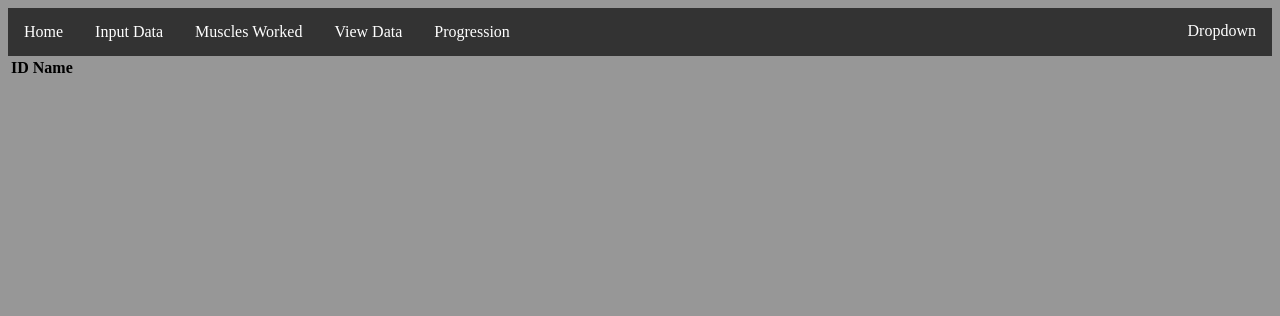
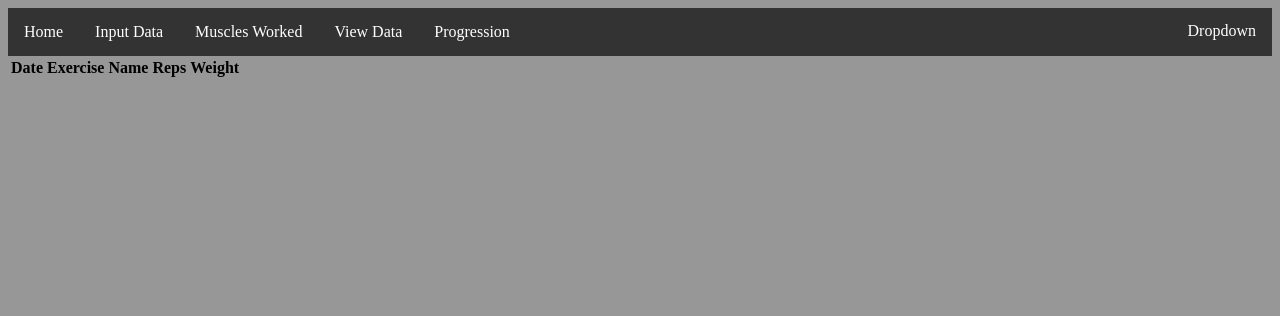
Before and after one commit to hollow-earth/hackathon2023, a Flask app: page /data in a window 1280 px wide. Shown: the top 316 px of the page. Run offline with Flask 2, Linux system fonts and the light colour scheme; tables that the repository leaves empty hold one stand-in row (values such as "Sample post"); data that the repository does not hold is empty.

Commit message:
Minor changes

```diff
--- a/templates/data.html
+++ b/templates/data.html
@@ -25,8 +25,10 @@
 <table>
     <thead>
     <tr>
-        <th>ID</th>
-        <th>Name</th>
+        <th>Date</th>
+        <th>Exercise Name</th>
+        <th>Reps</th>
+        <th>Weight</th>
     </tr>
     </thead>
     <tbody>
@@ -34,6 +36,8 @@
             <tr>
                 <td>{{row[0]}}</td>
                 <td>{{row[1]}}</td>
+                <td>{{row[2]}}</td>
+                <td>{{row[3]}}</td>
             </tr>
         {% endfor %}
     </tbody>
```
